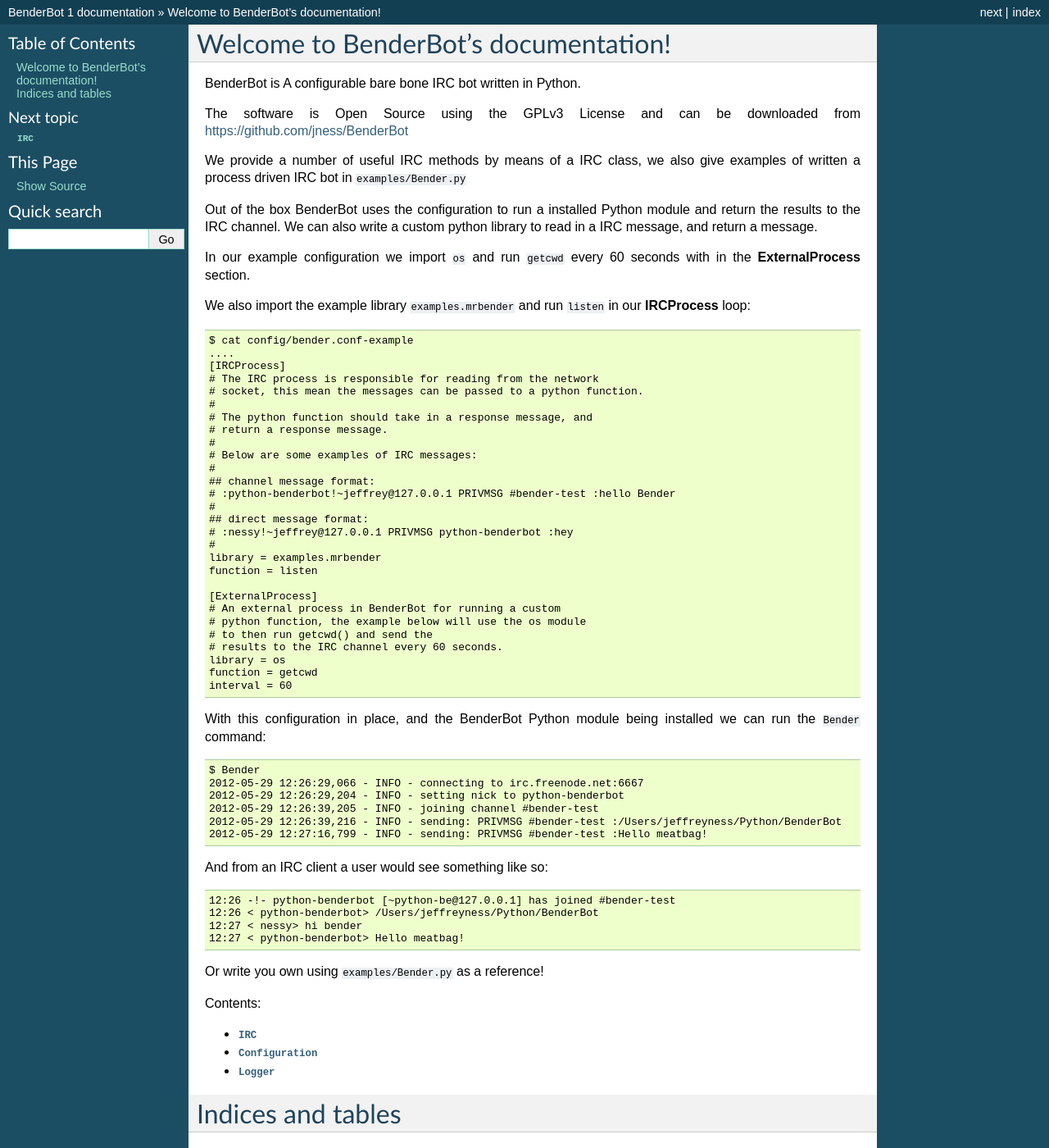
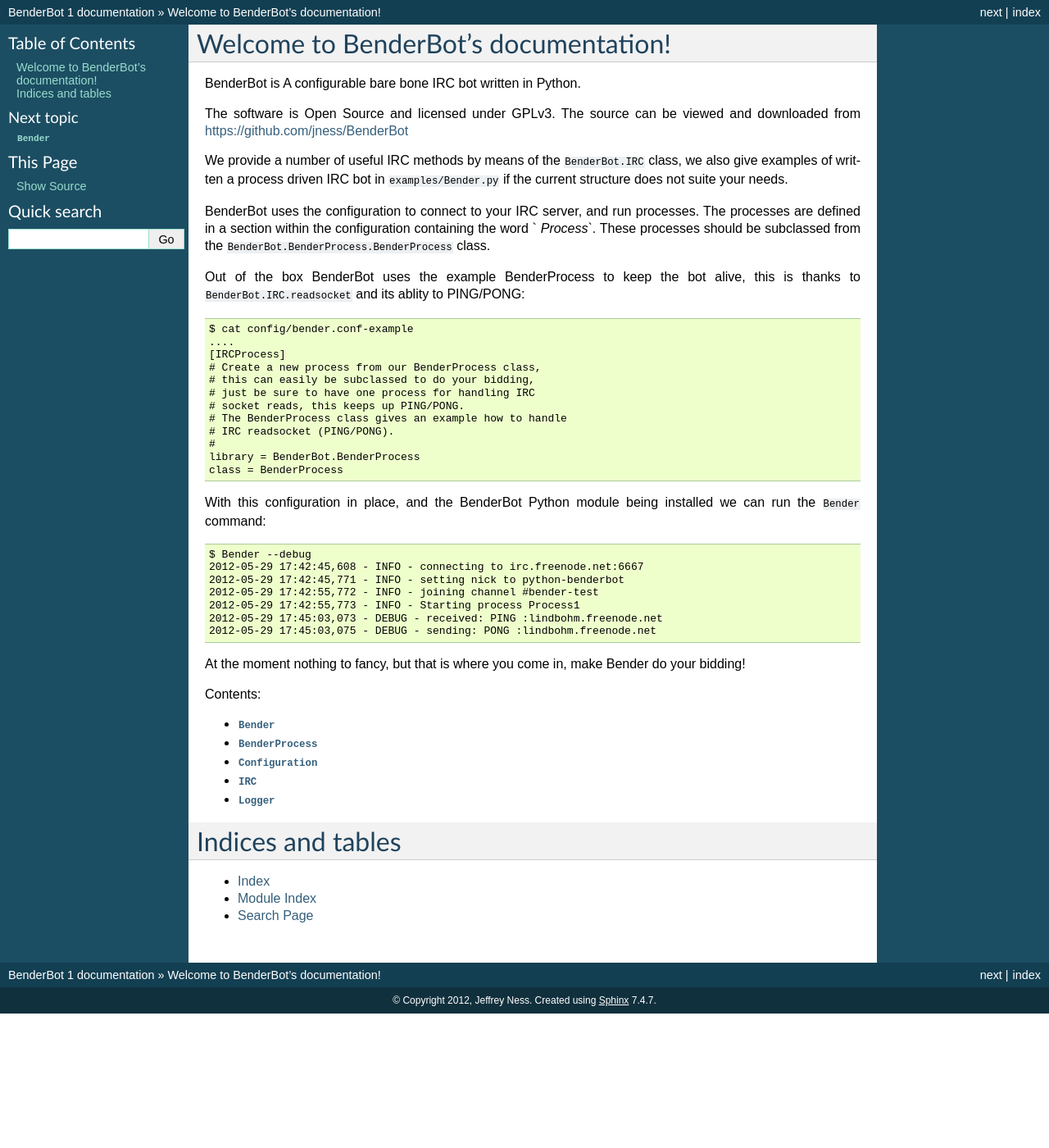
Before and after one commit to jness/BenderBot, a Sphinx documentation site: the page built from doc/index.rst, in a window 1280 px wide and 1400 px high. Shown: the whole window at 82% size. Built offline with Sphinx 7.4.7, drawn with Linux system fonts in a browser that asks for light colours.

Commit message:
taking a more configurable approach to processes

```diff
--- a/doc/conf.py
+++ b/doc/conf.py
@@ -25,7 +25,7 @@
 
 # Add any Sphinx extension module names here, as strings. They can be extensions
 # coming with Sphinx (named 'sphinx.ext.*') or your custom ones.
-extensions = ['sphinx.ext.autodoc']
+extensions = ['sphinx.ext.autodoc', 'sphinx.ext.viewcode']
 
 # Add any paths that contain templates here, relative to this directory.
 templates_path = ['_templates']
--- a/doc/index.rst
+++ b/doc/index.rst
@@ -8,77 +8,57 @@
 
 BenderBot is A configurable bare bone IRC bot written in Python.
 
-The software is Open Source using the GPLv3 License and can be
-downloaded from https://github.com/jness/BenderBot
+The software is Open Source and licensed under GPLv3. The source
+can be viewed and downloaded from https://github.com/jness/BenderBot
 
-We provide a number of useful IRC methods by means of a IRC class,
+We provide a number of useful IRC methods by means of the ``BenderBot.IRC`` class,
 we also give examples of written a process driven IRC bot in ``examples/Bender.py``
+if the current structure does not suite your needs.
 
-Out of the box BenderBot uses the configuration to run a installed Python
-module and return the results to the IRC channel. We can also write
-a custom python library to read in a IRC message, and return a message.
+BenderBot uses the configuration to connect to your IRC server, and run processes.
+The processes are defined in a section within the configuration containing the word `
+`Process``. These processes should be subclassed from the
+``BenderBot.BenderProcess.BenderProcess`` class.
 
-In our example configuration we import ``os`` and run ``getcwd``
-every 60 seconds with in the **ExternalProcess** section.
-
-We also import the example library ``examples.mrbender`` and run ``listen``
-in our **IRCProcess** loop::
+Out of the box BenderBot uses the example BenderProcess to keep the bot alive,
+this is thanks to ``BenderBot.IRC.readsocket`` and its ablity to PING/PONG::
 
     $ cat config/bender.conf-example
     ....
     [IRCProcess]
-    # The IRC process is responsible for reading from the network
-    # socket, this mean the messages can be passed to a python function.
+    # Create a new process from our BenderProcess class,
+    # this can easily be subclassed to do your bidding,
+    # just be sure to have one process for handling IRC
+    # socket reads, this keeps up PING/PONG.
+    # The BenderProcess class gives an example how to handle
+    # IRC readsocket (PING/PONG).
     #
-    # The python function should take in a response message, and
-    # return a response message.
-    #
-    # Below are some examples of IRC messages:
-    #
-    ## channel message format:
-    # :python-benderbot!~jeffrey@127.0.0.1 PRIVMSG #bender-test :hello Bender
-    #
-    ## direct message format:
-    # :nessy!~jeffrey@127.0.0.1 PRIVMSG python-benderbot :hey
-    #
-    library = examples.mrbender
-    function = listen
-
-    [ExternalProcess]
-    # An external process in BenderBot for running a custom
-    # python function, the example below will use the os module
-    # to then run getcwd() and send the
-    # results to the IRC channel every 60 seconds.
-    library = os
-    function = getcwd
-    interval = 60
+    library = BenderBot.BenderProcess
+    class = BenderProcess
 
 With this configuration in place, and the BenderBot Python module being installed
 we can run the ``Bender`` command::
 
-    $ Bender
-    2012-05-29 12:26:29,066 - INFO - connecting to irc.freenode.net:6667
-    2012-05-29 12:26:29,204 - INFO - setting nick to python-benderbot
-    2012-05-29 12:26:39,205 - INFO - joining channel #bender-test
-    2012-05-29 12:26:39,216 - INFO - sending: PRIVMSG #bender-test :/Users/jeffreyness/Python/BenderBot
-    2012-05-29 12:27:16,799 - INFO - sending: PRIVMSG #bender-test :Hello meatbag!
+    $ Bender --debug
+    2012-05-29 17:42:45,608 - INFO - connecting to irc.freenode.net:6667
+    2012-05-29 17:42:45,771 - INFO - setting nick to python-benderbot
+    2012-05-29 17:42:55,772 - INFO - joining channel #bender-test
+    2012-05-29 17:42:55,773 - INFO - Starting process Process1
+    2012-05-29 17:45:03,073 - DEBUG - received: PING :lindbohm.freenode.net
+    2012-05-29 17:45:03,075 - DEBUG - sending: PONG :lindbohm.freenode.net
 
-And from an IRC client a user would see something like so::
-
-    12:26 -!- python-benderbot [~python-be@127.0.0.1] has joined #bender-test
-    12:26 < python-benderbot> /Users/jeffreyness/Python/BenderBot
-    12:27 < nessy> hi bender
-    12:27 < python-benderbot> Hello meatbag!
-
-Or write you own using ``examples/Bender.py`` as a reference!
+At the moment nothing to fancy, but that is where you come in, make Bender
+do your bidding!
 
 Contents:
 
 .. toctree::
    :maxdepth: 2
 
+   Bender
+   BenderProcess
+   Configuration
    IRC
-   Configuration
    Logger
 
 
```
Also changed, not shown: doc/Bender.rst (added, +15 -0 lines), doc/BenderProcess.rst (added, +39 -0 lines), 7 other files.
